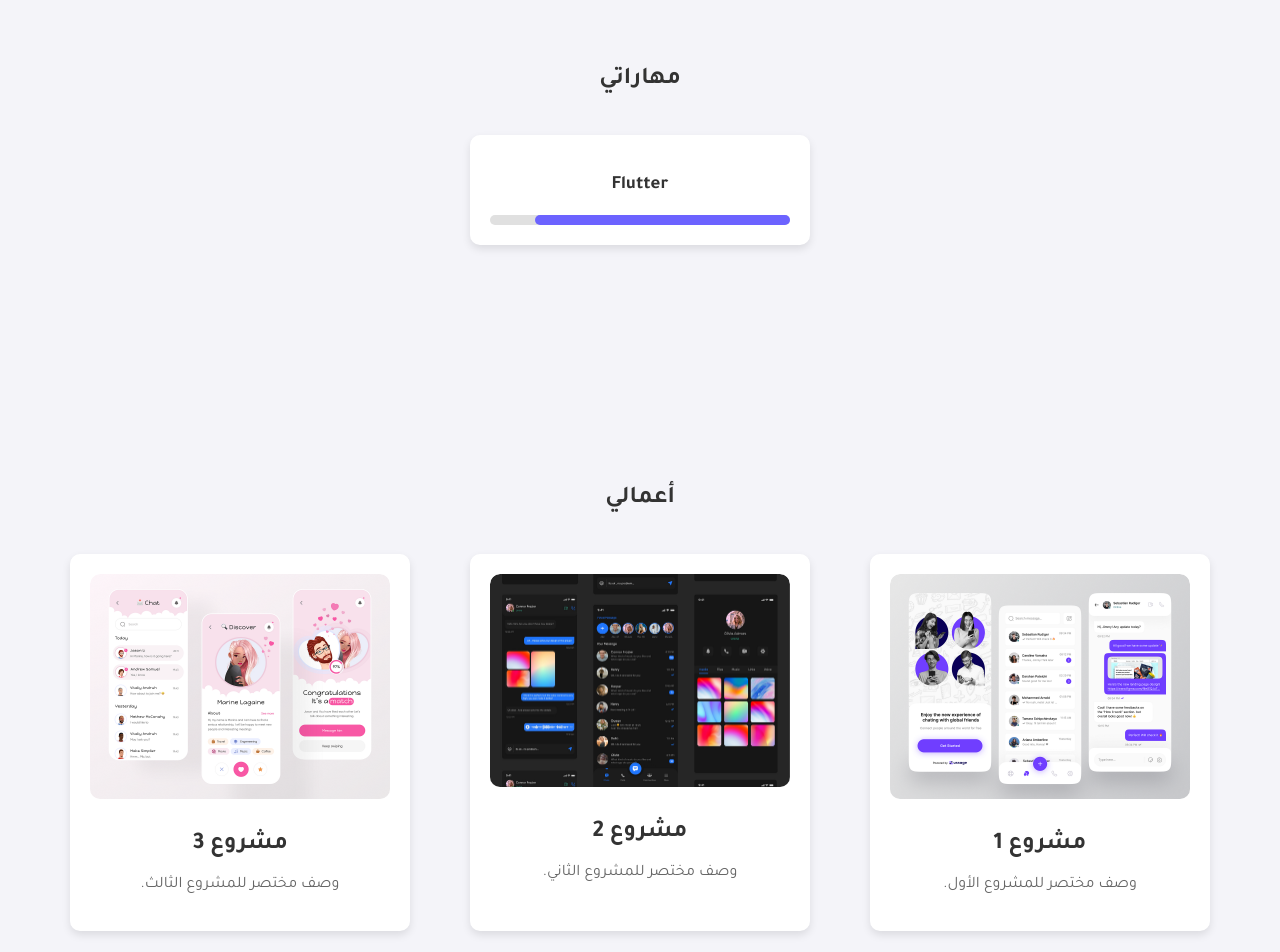
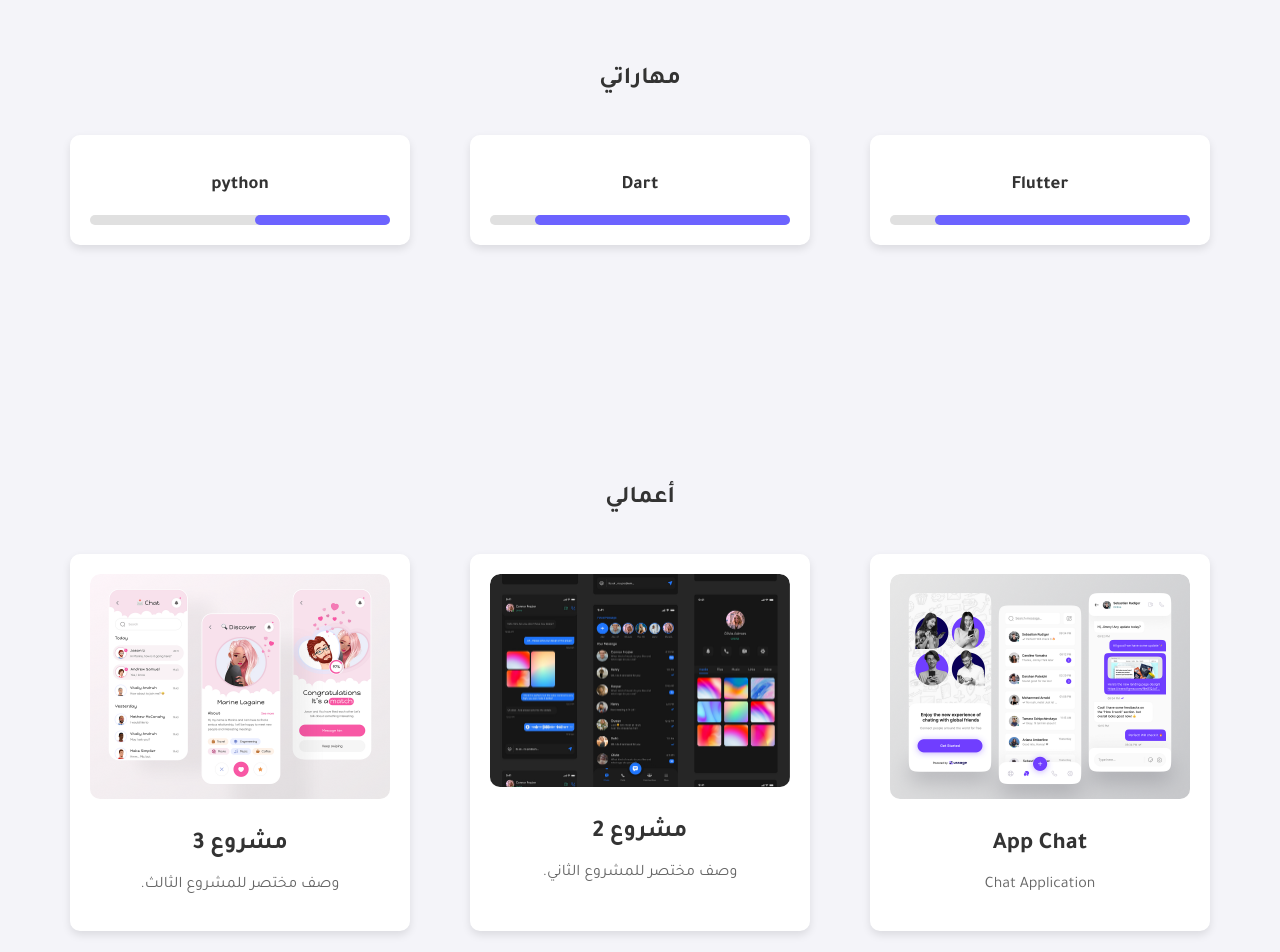
Before and after one commit to Mohamed-Mewafy/Mohamed, a plain HTML site: page index.html in a window 1280 px wide. Shown: the part 600-1552 px from the top of the page. Drawn offline with nearby package versions, Linux system fonts and the light colour scheme.

Commit message:
Add files via upload

```diff
--- a/index.html
+++ b/index.html
@@ -31,7 +31,7 @@
   <section id="home" class="hero">
     <div class="hero-content animate__animated animate__fadeIn">
       <h1 data-key="welcome">مرحبًا، أنا محمد</h1>
-      <p data-key="description">مطور واجهات مستخدم وتطبيقات.</p>
+      <p data-key="description">Flutter Developer</p>
       <a href="#projects" class="btn" data-key="viewProjects">شاهد أعمالي</a>
     </div>
   </section>
@@ -39,10 +39,27 @@
   <section id="skills" class="skills">
     <h2 class="animate__animated" data-key="mySkills">مهاراتي</h2>
     <div class="skills-grid">
+      <!-- مهارة Flutter -->
       <div class="skill-card animate__animated">
         <h3>Flutter</h3>
         <div class="progress-bar">
           <div class="progress" style="width: 85%;"></div>
+        </div>
+      </div>
+
+      <!-- مهارة Python -->
+      <div class="skill-card animate__animated">
+        <h3>Dart</h3>
+        <div class="progress-bar">
+          <div class="progress" style="width: 85%;"></div>
+        </div>
+      </div>
+
+      <!-- مهارة Dart -->
+      <div class="skill-card animate__animated">
+        <h3>python</h3>
+        <div class="progress-bar">
+          <div class="progress" style="width: 45%;"></div>
         </div>
       </div>
     </div>
@@ -59,8 +76,8 @@
             <a href="#" class="view-btn" data-key="viewProject">عرض المشروع</a>
           </div>
         </div>
-        <h3 data-key="project1">مشروع 1</h3>
-        <p data-key="project1Desc">وصف مختصر للمشروع الأول.</p>
+        <h3 data-key="project1">App Chat</h3>
+        <p data-key="project1Desc">Chat Application</p>
       </div>
 
       <!-- المشروع الثاني -->
@@ -126,7 +143,7 @@
   </section>
 
   <footer>
-    <p data-key="footerText">© 2023 محمد. جميع الحقوق محفوظة.</p>
+    <p data-key="footerText">© 2025 محمد. جميع الحقوق محفوظة.</p>
   </footer>
 
   <button id="back-to-top" title="العودة إلى الأعلى"><i class="fas fa-arrow-up"></i></button>
```
